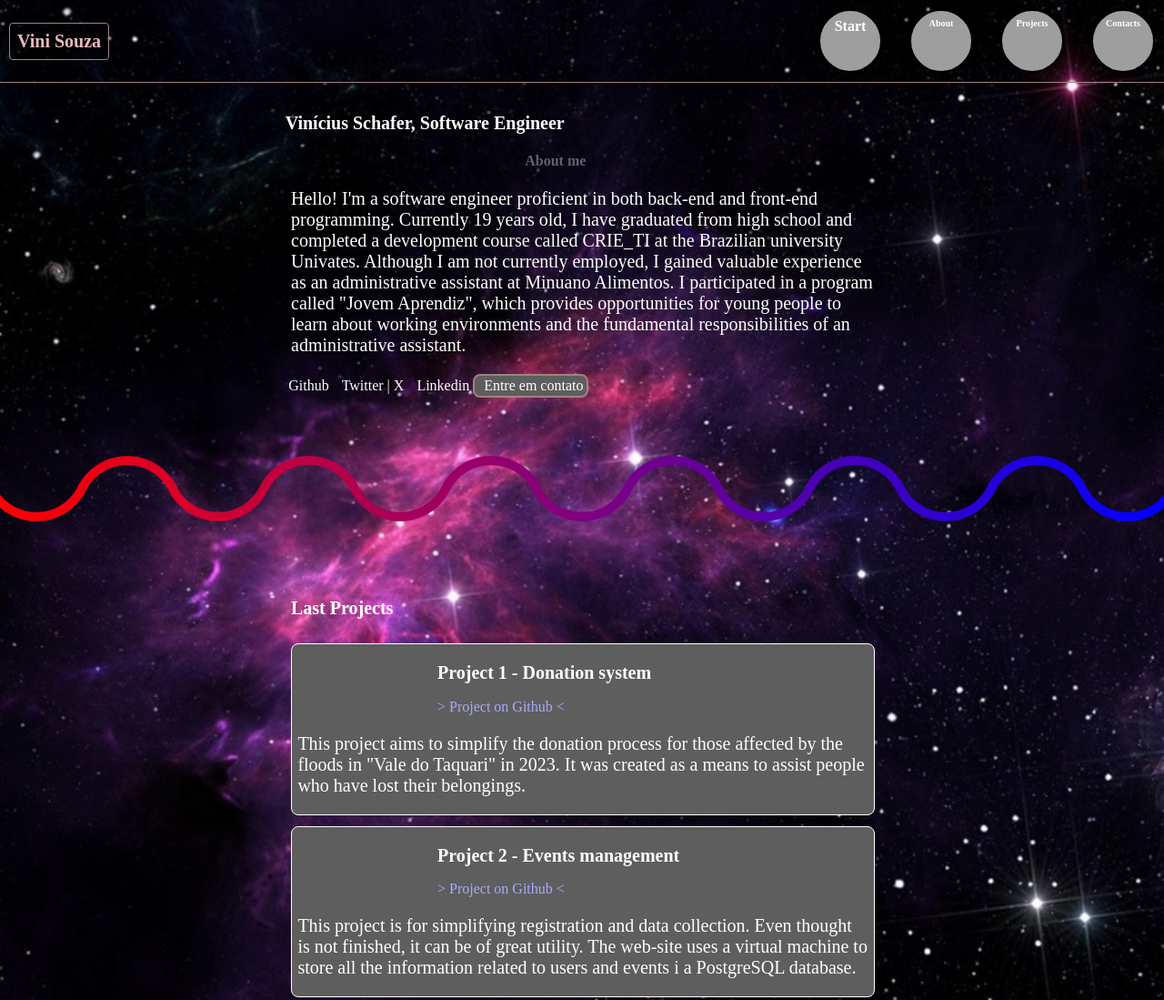
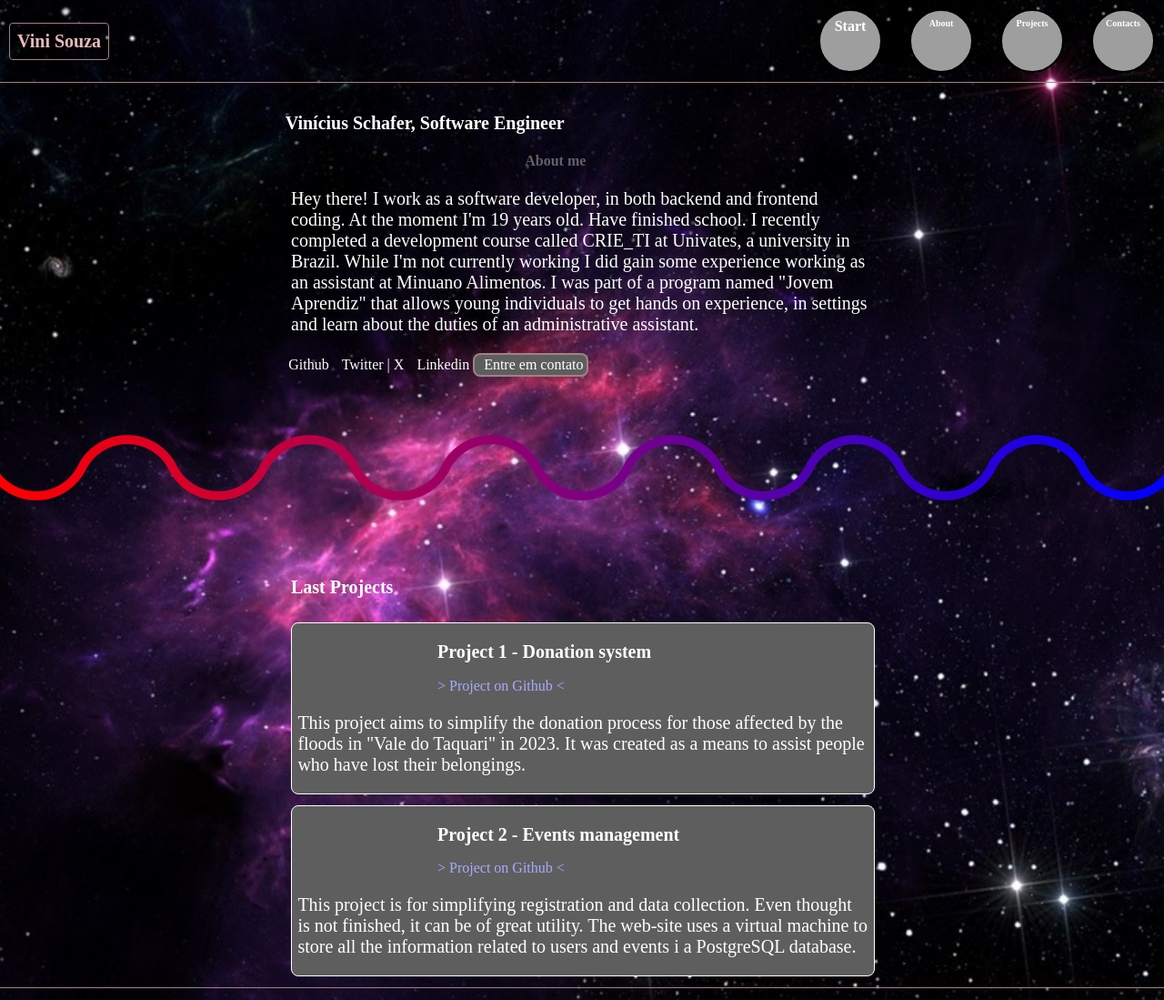
Before and after one commit to ViniSouza32/ViniSouza32.github.io, a plain HTML site: page index.html in a window 1280 px wide. Shown: the top 1099 px of the page at 91% size. Drawn offline with Linux system fonts and the light colour scheme; grey boxes are pictures that could not be loaded.

Commit message:
Update index.html

```diff
--- a/index.html
+++ b/index.html
@@ -51,14 +51,11 @@
       <h4 class="sub-text padl">About me</h4>
 
       <p class="text">
-        Hello! I'm a software engineer proficient in both back-end and front-end
-        programming. Currently 19 years old, I have graduated from high school
-        and completed a development course called CRIE_TI at the Brazilian
-        university Univates. Although I am not currently employed, I gained
-        valuable experience as an administrative assistant at Minuano Alimentos.
-        I participated in a program called "Jovem Aprendiz", which provides
-        opportunities for young people to learn about working environments and
-        the fundamental responsibilities of an administrative assistant.
+        Hey there! I work as a software developer, in both backend and frontend coding.
+        At the moment I'm 19 years old. Have finished school. I recently completed a development course called CRIE_TI at Univates,
+        a university in Brazil. While I'm not currently working I did gain some experience working as an assistant at Minuano Alimentos.
+        I was part of a program named "Jovem Aprendiz" that allows young individuals to get hands on experience,
+        in settings and learn about the duties of an administrative assistant.
       </p>
 
       <div class="container-links">
```
